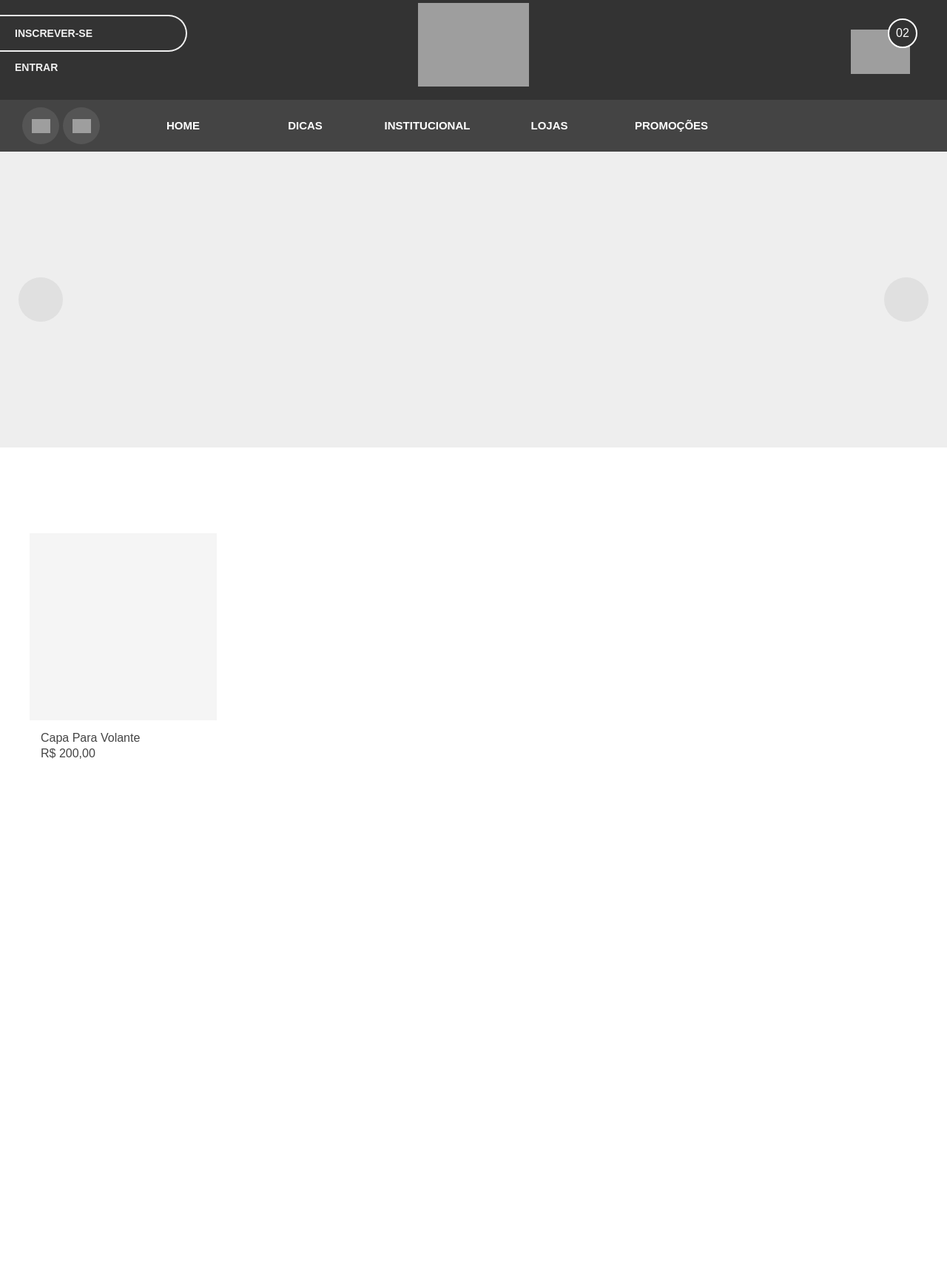
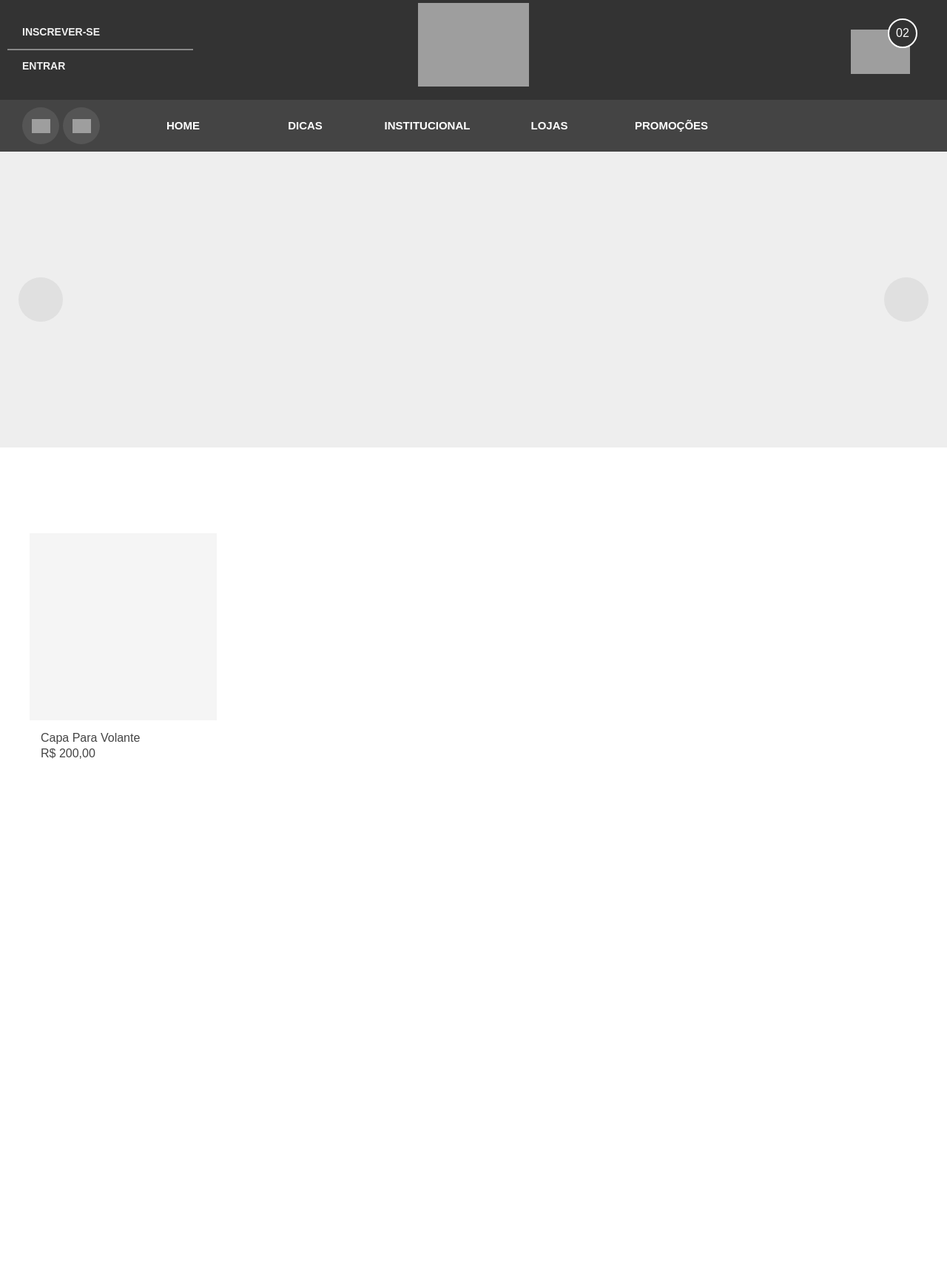
Before and after one commit to TccInf4t/Web, a PHP site: page / in a window 1280 px wide. Shown: the whole page at 74% size. Run offline with PHP 8.4, Linux system fonts and the light colour scheme; grey boxes are pictures that could not be loaded.

Commit message:
Upload teste 2

```diff
--- a/css/base.css
+++ b/css/base.css
@@ -43,9 +43,9 @@ header {
 }
 
 #caixaLogin {
-	width:241px;height:46px;margin:20px 0 0 0;padding:0 10px 0 0;
+	width:241px;height:46px;margin:20px 0 0 10px;padding:0 10px 0 0;
 	float:left;
-	border:solid 2px #f0f0f0;border-left:none;border-radius:0 100px 100px 0;
+	border-bottom:solid 2px #888;
 }
 
 .itemLogin {
```
